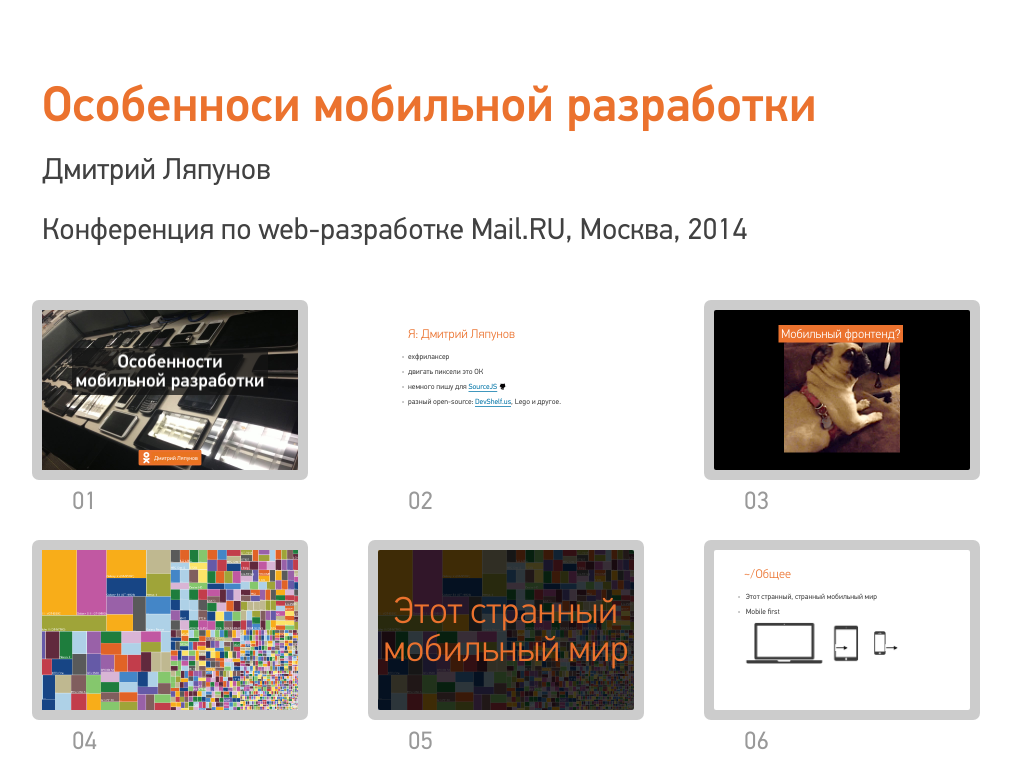
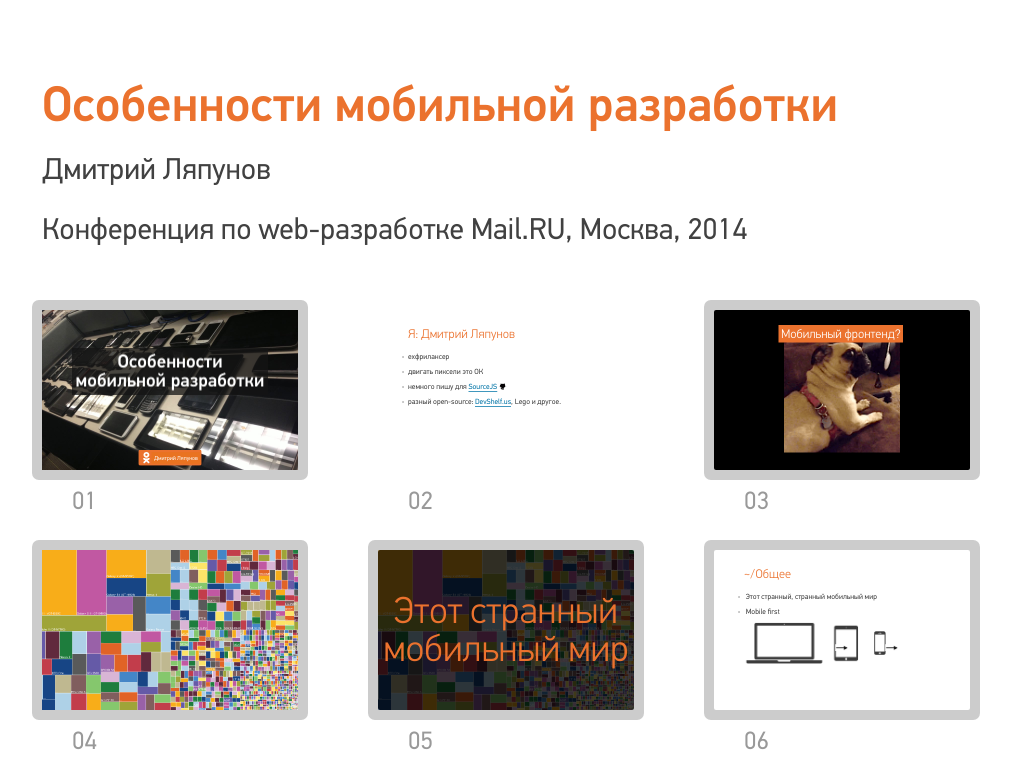
Before and after one commit to Leikam/leikam.github.io, a website: page pres/mobiles/index.html in a window 1280 px wide. Shown: the top 779 px of the page, without its empty margins (58-1069 px from the left). Drawn offline with Linux system fonts and the light colour scheme.

Commit message:
Update index.html
Думаю это всё же опечатка

```diff
--- a/pres/mobiles/index.html
+++ b/pres/mobiles/index.html
@@ -1,7 +1,7 @@
 <!DOCTYPE HTML>
 <html lang="ru">
 <head>
-  <title>Особенноси мобильной разработки</title>
+  <title>Особенности мобильной разработки</title>
   <meta charset="utf-8">
   <meta name="viewport" content="width=1024, user-scalable=no">
   <link rel="stylesheet" href="res/shower-ok/styles/screen.css">
@@ -17,7 +17,7 @@
 
 
 <header class="caption">
-  <h1>Особенноси мобильной разработки</h1>
+  <h1>Особенности мобильной разработки</h1>
   <p>Дмитрий Ляпунов</p>
   <p>Конференция по web-разработке Mail.RU, Москва, 2014</p>
 </header>
```
